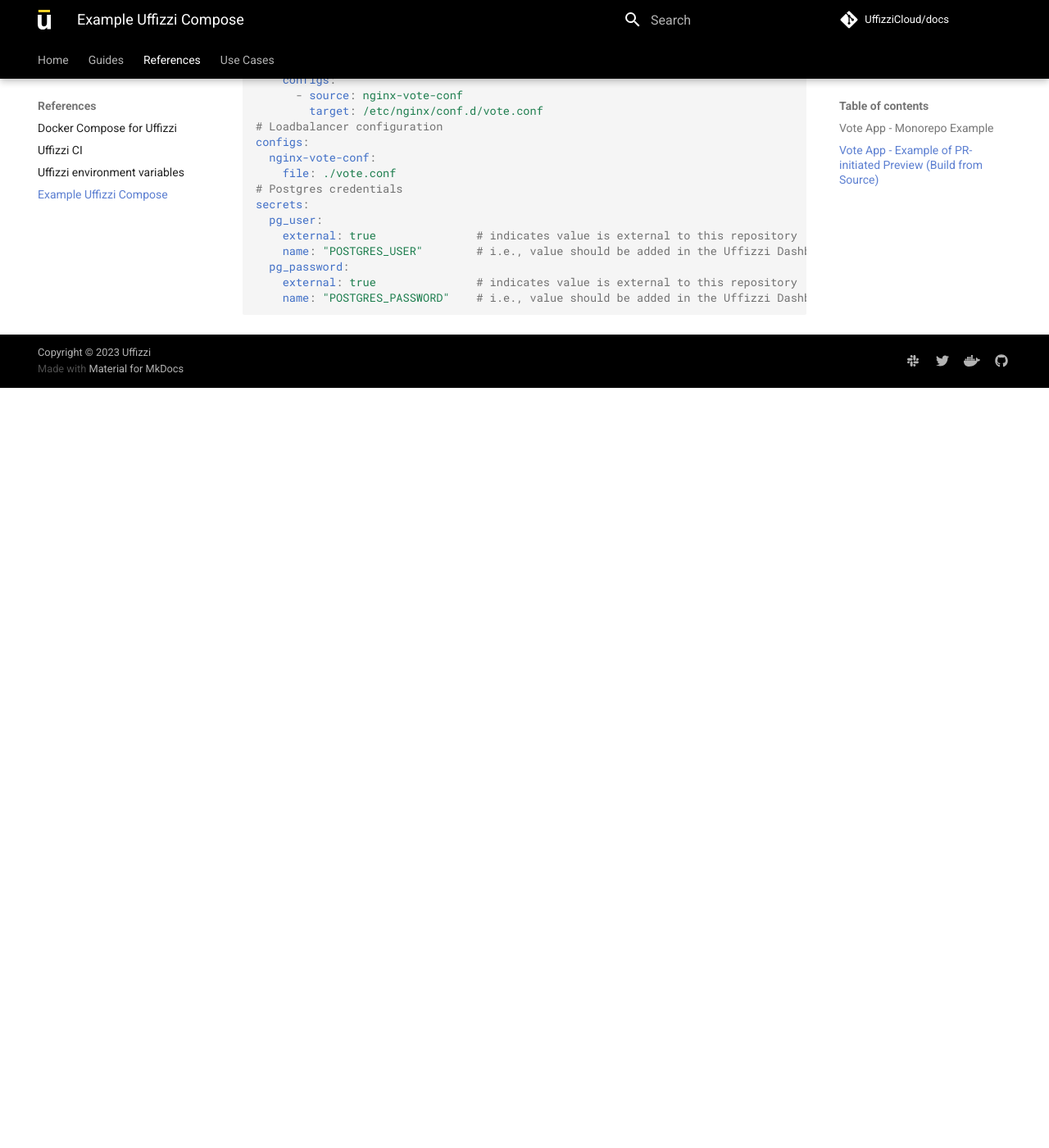
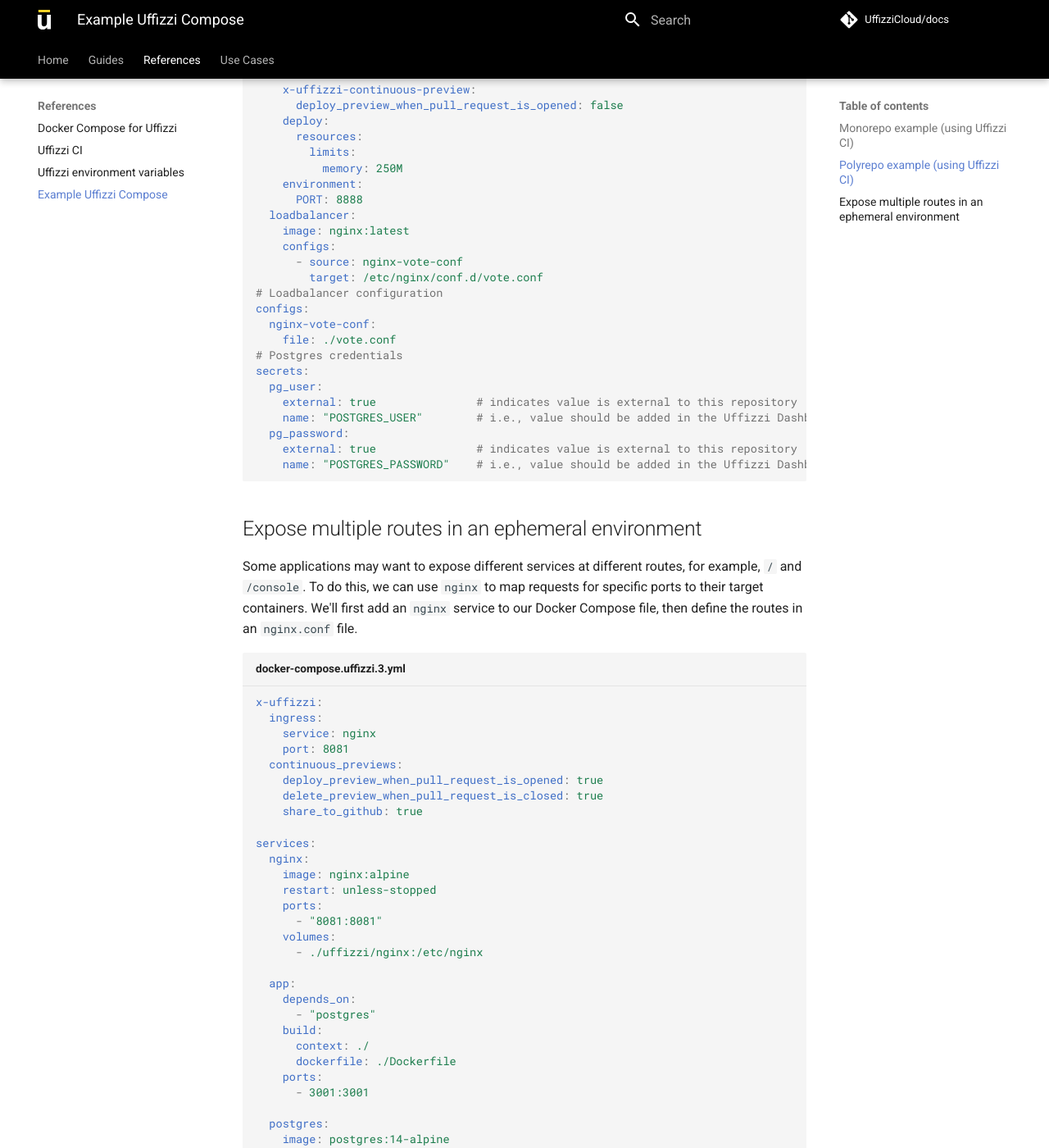
Before and after one commit to UffizziCloud/docs, an MkDocs documentation site: the page built from docs/references/example-compose.md, in a window 1280 px wide and 1400 px high, scrolled down 2478 px. Shown: the whole window at 82% size. Built offline with MkDocs 1.6.1 and Material for MkDocs 9.7.7, drawn with Linux system fonts in a browser that asks for light colours; comment, search, counter and statistics services are not loaded; before the commit the page ends 2951 px from its top, so only the background shows below that; some of the changed text lies outside the part shown.

Commit message:
added examples of adding multiple routes

````diff
--- a/docs/references/example-compose.md
+++ b/docs/references/example-compose.md
@@ -1,4 +1,7 @@
-#### Vote App - Monorepo Example
+# Example Docker Compose files for Uffizzi
+
+## **Monorepo example (using Uffizzi CI)**
+In this example, Uffizzi CI builds multiple serviecs that are all co-located in a single repository (i.e., a "monorepo")
 
 See the source code for this example here: https://github.com/UffizziCloud/example-voting-app-monorepo
 
@@ -67,8 +70,10 @@
     name: "POSTGRES_PASSWORD"    # i.e., value should be added in the Uffizzi Dashboard
 ```
 
-&nbsp;
-#### Vote App - Example of PR-initiated Preview (Build from Source)
+## **Polyrepo example (using Uffizzi CI)**
+In this example, Uffizzi CI builds services from source that are stored in different repositories (i.e. a "polyrepo").
+
+See the source code for this example here: https://github.com/UffizziCloud/example-voting-worker/blob/main/docker-compose.uffizzi.yml
 
 ``` yaml title="docker-compose.uffizzi.2.yml"
 # Uffizzi extension
@@ -131,3 +136,73 @@
     external: true               # indicates value is external to this repository
     name: "POSTGRES_PASSWORD"    # i.e., value should be added in the Uffizzi Dashboard
 ```
+
+## Expose multiple routes in an ephemeral environment
+
+Some applications may want to expose different services at different routes, for example, `/` and `/console`. To do this, we can use `nginx` to map requests for specific ports to their target containers. We'll first add an `nginx` service to our Docker Compose file, then define the routes in an `nginx.conf` file.
+
+```yaml title="docker-compose.uffizzi.3.yml"
+x-uffizzi:
+  ingress:
+    service: nginx
+    port: 8081
+  continuous_previews:
+    deploy_preview_when_pull_request_is_opened: true
+    delete_preview_when_pull_request_is_closed: true
+    share_to_github: true
+
+services:
+  nginx:
+    image: nginx:alpine
+    restart: unless-stopped
+    ports:
+      - "8081:8081"
+    volumes:
+      - ./uffizzi/nginx:/etc/nginx
+
+  app:
+    depends_on:
+      - "postgres"
+    build:
+      context: ./
+      dockerfile: ./Dockerfile
+    ports:
+      - 3001:3001
+
+  postgres:
+    image: postgres:14-alpine
+    user: postgres
+    environment:
+      POSTGRES_USER: "postgres"
+      POSTGRES_PASSWORD: "postgres" # See https://docs.uffizzi.com/guides/secrets/#add-secrets-element-to-your-docker-compose-template
+    deploy:
+      resources:
+        limits:
+          memory: 500M
+```
+
+&nbsp;
+
+Now we will create a new file in our repository `/uffizzi/nginx/nginx.conf` that defines how our paths will be exposed.
+
+```json title="nginx.conf"
+
+events {
+  worker_connections  4096;  ## Default: 1024
+}
+
+http {
+    server {
+        listen 8081;
+
+        location / {
+            proxy_pass http://localhost:3001;
+        }
+
+        location /console/ {
+            proxy_pass http://localhost:3002;
+        }
+    }
+}
+
+```
--- a/mkdocs.yml
+++ b/mkdocs.yml
@@ -112,12 +112,13 @@
     - Quickstart (GitHub Actions): quickstart-gha.md
     - Quickstart (Uffizzi CI): quickstart-uffizzi-ci.md
     - Set up your account: guides/set-up-your-account.md
+    - Create a Docker Compose template: guides/docker-compose-template.md
+    - Define an ingress: guides/define-an-ingress.md
+    - Integrate with your CI pipeline: guides/integrate-with-ci.md
+    - Configure credentials: guides/configure-credentials.md
     - Teams and Accounts: guides/teams-and-accounts.md
     - Demo on Uffizzi button: guides/demo-on-uffizzi.md
     - Authenticating via OpenID Connect: guides/oidc.md
-    - Create a Docker Compose template: guides/docker-compose-template.md
-    - Integrate with your CI pipeline: guides/integrate-with-ci.md
-    - Configure credentials: guides/configure-credentials.md
     - Configure password-protected environments: guides/password-protected.md
     - Authenticate with a container registry: guides/container-registry-integrations.md
     - Add environment variables: guides/environment-variables.md
````
Also changed, not shown: docs/guides/define-an-ingress.md (added, +87 -0 lines).
